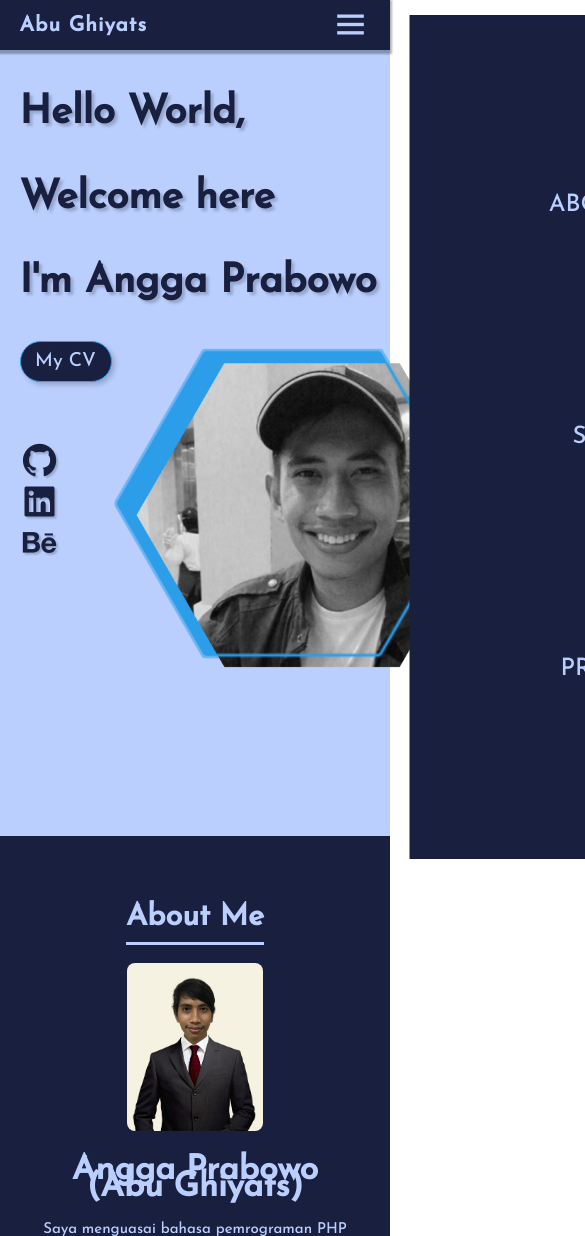
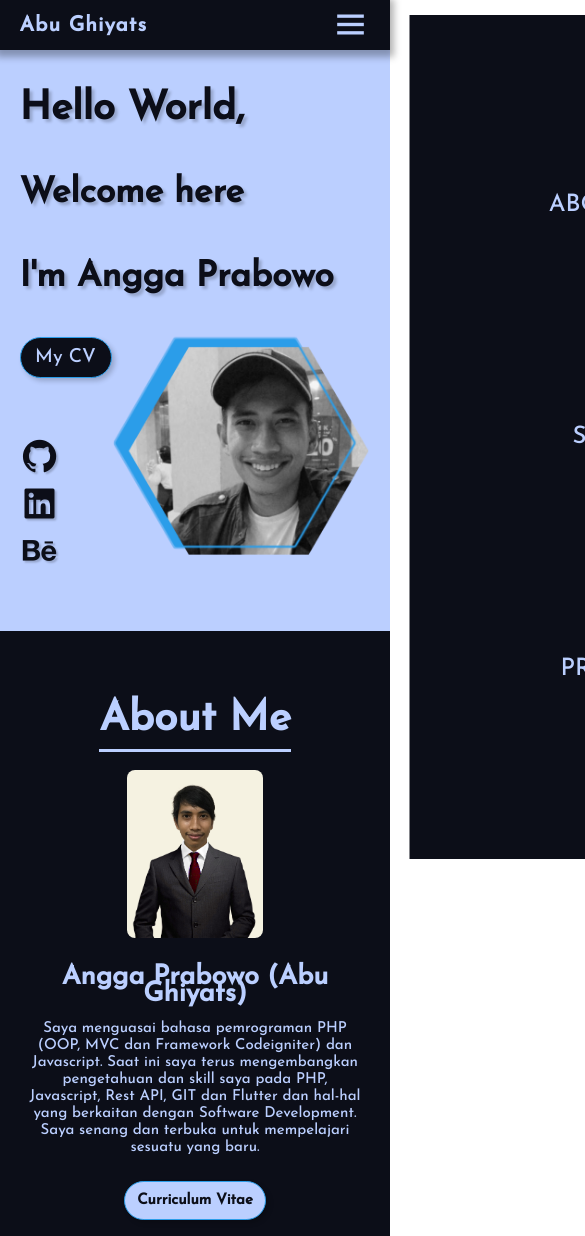
Before and after one commit to abughiyats/abughiyats.github.io, a plain HTML site: page index.html in a window 390 px wide. Shown: the top 1236 px of the page, 585 px wide, since content can reach past the window. Drawn offline with nearby package versions, Linux system fonts and the light colour scheme.

Commit message:
4th commit

```diff
--- a/src/assets/css/style.css
+++ b/src/assets/css/style.css
@@ -3,7 +3,7 @@
 
 :root {
   /* font-color */
-  --thedarkness: #191f3f;
+  --thedarkness: #0c0e18;
   --calmblue: #2b9de9;
   --thecalm: #bbcfff;
 
@@ -23,6 +23,7 @@ html {
 
 body {
   min-height: 100%;
+  overflow-x: hidden;
 }
 
 #ihamburger:hover,
@@ -77,7 +78,7 @@ a {
 
 nav {
   width: 100%;
-  box-shadow: 0 2px 2px 2px rgba(0, 0, 0, 0.3);
+  box-shadow: 0 3px 7px 4px rgba(0, 0, 0, 0.3);
   position: relative;
 }
 
@@ -133,12 +134,7 @@ nav {
 
 header,
 section {
-  padding-top: 17vmin;
-}
-
-section::after {
-  content: "";
-  padding: 5vh;
+  padding: 17vmin 0 12vmin 0;
 }
 
 .header-container {
@@ -146,7 +142,7 @@ section::after {
     "title image"
     "social image";
   grid-template-columns: 2fr 1fr;
-  padding: 5px;
+  padding: 1px;
 }
 
 .head-title {
@@ -170,8 +166,8 @@ section::after {
 
 #cv {
   width: 150px;
+  margin-bottom: 7vh;
 }
-
 .btn {
   text-align: center;
   box-shadow: 3px 3px 5px rgba(0, 0, 0, 0.2);
@@ -182,7 +178,6 @@ section::after {
   font-size: 1.2em;
   padding: 15px;
   border-radius: 25px;
-  margin-bottom: 7vh;
   display: block;
 }
 
@@ -192,7 +187,7 @@ section::after {
   color: var(--darkblue);
 }
 
-.isoc {
+.social-link {
   font-size: 2.5em;
   letter-spacing: 20px;
   text-shadow: 2px 2px 2px rgba(0, 0, 0, 0.2);
@@ -200,6 +195,8 @@ section::after {
 
 .isoc:hover {
   transition: all ease 0.5s !important;
+  -webkit-text-stroke-width: 0.25px;
+  -webkit-text-stroke-color: var(--thedarkness);
   color: var(--calmblue);
 }
 
@@ -208,12 +205,8 @@ section::after {
 }
 
 .head-image img {
-  width: 85vh;
-  margin-right: auto;
-}
-
-main {
   width: 100%;
+  box-sizing: border-box;
 }
 
 .title {
@@ -249,7 +242,7 @@ main {
 }
 
 .aboutme-subtitle h2 {
-  margin-bottom: 3vh;
+  margin-bottom: 2vh;
 }
 
 .aboutme-btn {
@@ -268,7 +261,6 @@ main {
   gap: 3rem;
   grid-template-columns: 1fr 1fr;
   text-align: center;
-  margin-bottom: 10vh;
 }
 .skills-name {
   color: var(--thecalm);
@@ -279,6 +271,7 @@ main {
   margin-right: var(--mb-2);
   color: var(--thecalm);
 }
+
 .skills-box {
   display: flex;
   align-items: center;
@@ -291,18 +284,24 @@ main {
 
 .project-container {
   grid-template-columns: repeat(auto-fit, minmax(300px, 1fr));
-  grid-gap: 1rem;
+  grid-gap: 2rem;
 }
-.project-img {
+
+.project-wrapper {
   overflow: hidden;
+  border-radius: 0.5rem;
+  box-shadow: 0 10px 15px rgba(0, 0, 0, 0.4);
+  box-sizing: border-box;
 }
-.project-img img {
-  border-radius: 0.5rem;
-  transition: 1s;
+
+.project-wrapper img {
   cursor: pointer;
   width: 100%;
+  transition: 1s;
+  display: block;
 }
-.project-img img:hover {
+
+.project-wrapper img:hover {
   transform: scale(1.1);
 }
 
@@ -341,10 +340,6 @@ footer a {
     font-size: 1.2em;
     padding: 12px;
   }
-
-  .head-image img {
-    width: 70vh;
-  }
 }
 
 @media screen and (max-width: 990px) {
@@ -353,7 +348,6 @@ footer a {
       "title title"
       "social image";
     grid-template-columns: 1fr 2fr;
-    grid-template-rows: 1fr 2fr;
   }
 
   .head-title {
@@ -370,12 +364,7 @@ footer a {
   }
 
   .head-image {
-    margin-left: auto;
     margin-top: -2vh;
-  }
-
-  .head-image img {
-    width: 60vh;
   }
 
   .abaoutme-container {
@@ -453,9 +442,12 @@ footer a {
     line-height: 10vh;
   }
 
-  .head-title h1,
+  .head-title h1 {
+    font-size: 2.5em;
+  }
+
   .head-title h2 {
-    font-size: 2.5em;
+    font-size: 2.2em;
   }
 
   .head-social button {
@@ -477,16 +469,9 @@ footer a {
   .head-image {
     margin-top: 0;
   }
-  .head-image img {
-    width: 45vh;
-  }
-
-  .title:first-child {
-    font-size: 3.6vmax;
-  }
 
   .aboutme-subtitle h2 {
-    font-size: 4vmax;
+    font-size: 3.2vmax;
   }
 
   .aboutme-tumbnail img {
@@ -497,15 +482,4 @@ footer a {
     gap: 1rem;
     grid-template-columns: 1fr;
   }
-
-  .project-container {
-    padding: 0;
-    gap: 0;
-  }
-
-  .project-img img {
-    padding: 20px;
-    box-sizing: border-box;
-    border-radius: 30px;
-  }
 }
```
